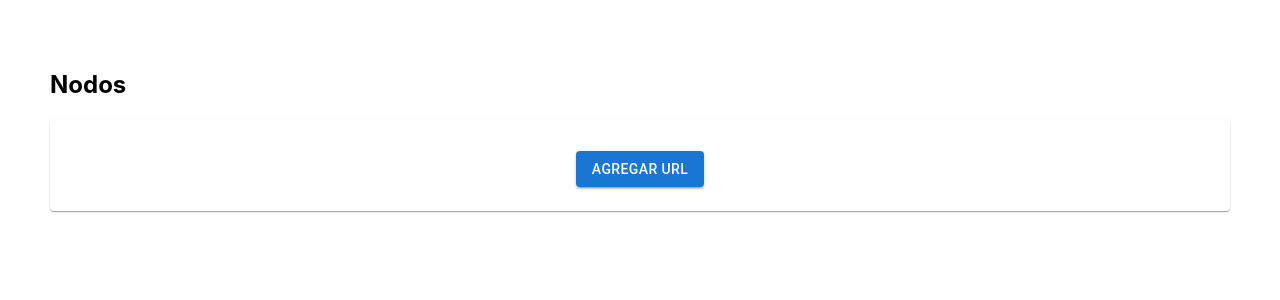
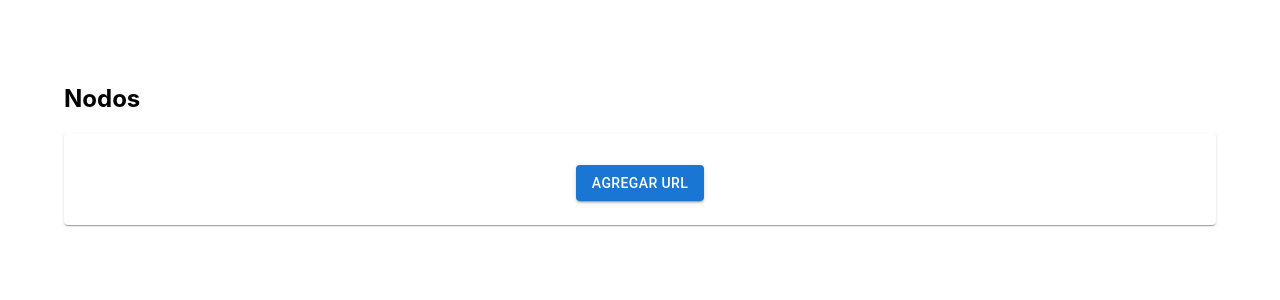
Before and after one commit to jugiros/appfielder, a React (Create React App) app: page / in a window 1280 px wide. Shown: the top 300 px of the page. Built offline with nearby package versions, Linux system fonts and the light colour scheme.

Commit message:
feat: Actualización de estilos globales.

```diff
--- a/src/styles/global.css
+++ b/src/styles/global.css
@@ -1,5 +1,5 @@
 body {
-  padding: 50px;
+  padding: 5%;
   margin: 0;
   display: flex;
   justify-content: center;
@@ -19,7 +19,8 @@ body {
   top: 50%;
   left: 50%;
   transform: translate(-50%, -50%);
-  width: 400px;
+  width: 80%;
+  max-width: 400px;
   background-color: #fff;
   border-radius: 10px;
   padding: 20px;
```
